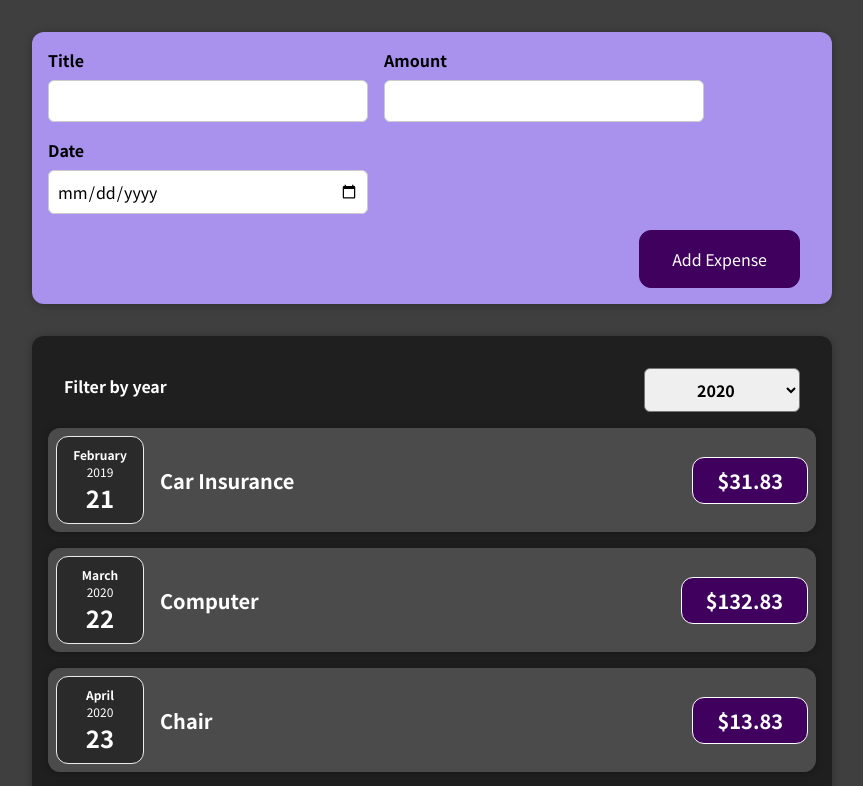
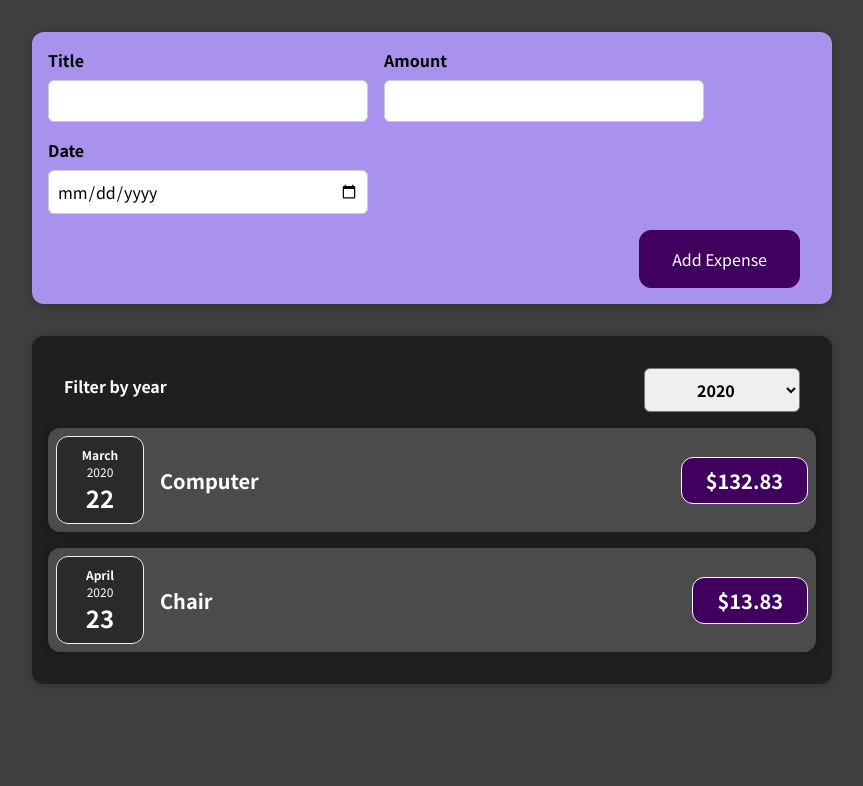
Before and after one commit to Afanasievov/udemy-react-complete-guide, a React (Create React App) app: page / in a window 1280 px wide. Shown: the top 786 px of the page, without its empty margins (208-1071 px from the left). Built offline with nearby package versions, Linux system fonts and the light colour scheme.

Commit message:
filter list by year

```diff
--- a/src/components/Expenses/Expenses.js
+++ b/src/components/Expenses/Expenses.js
@@ -11,13 +11,17 @@ const Expenses = ({ items }) => {
     setFilteredYear(year);
   };
 
+  const filteredItems = items.filter(
+    ({ date }) => date.getFullYear() === +filteredYear,
+  );
+
   return (
     <Card className="expenses">
       <ExpensesFilter
         selected={filteredYear}
         onChangeFilter={selectYearHandler}
       />
-      {items.map(({ id, title, amount, date }) => (
+      {filteredItems.map(({ id, title, amount, date }) => (
         <ExpenseItem key={id} title={title} amount={amount} date={date} />
       ))}
     </Card>
```
